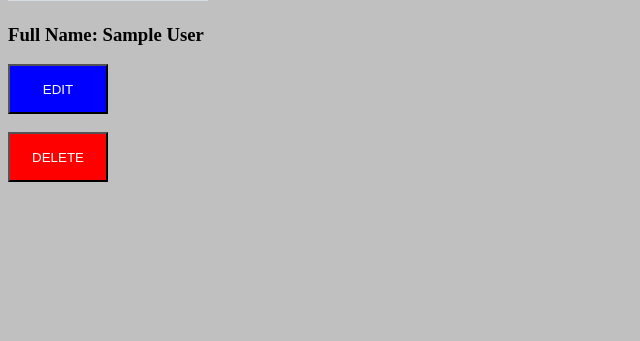
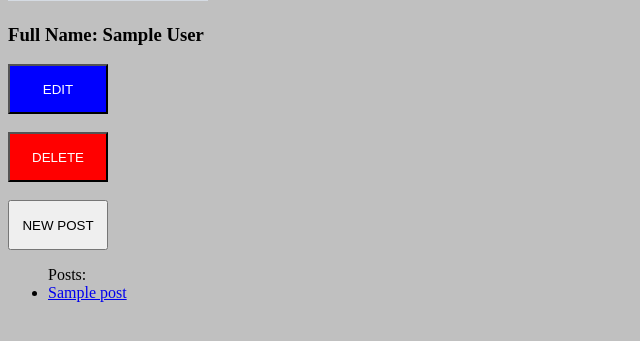
Before and after one commit to mcheng7687/Flask-Blogly, a Flask app: page /users/1 in a window 1280 px wide. Shown: the part 305-646 px from the top of the page, without its empty margins (0-640 px from the left). Run offline with Flask 2, Linux system fonts and the light colour scheme; tables that the repository leaves empty hold one stand-in row (values such as "Sample post"); grey boxes marked "Sample" are stand-in pictures.

Commit message:
Updated for Part Two

```diff
--- a/app.py
+++ b/app.py
@@ -1,21 +1,23 @@
 """Blogly application."""
 
 from flask import Flask, render_template, redirect, session, request
-from models import db, connect_db, User
+from models import db, connect_db, User, Post
 
 
 app = Flask(__name__)
-app.config['SQLALCHEMY_DATABASE_URI'] = 'postgresql:///blogly'
-app.config['SQLALCHEMY_TRACK_MODIFICATIONS'] = False
-app.config['SQLALCHEMY_ECHO'] = True
+app.config["SQLALCHEMY_DATABASE_URI"] = "postgresql:///blogly"
+app.config["SQLALCHEMY_TRACK_MODIFICATIONS"] = False
+app.config["SQLALCHEMY_ECHO"] = True
 
 connect_db(app)
 db.create_all()
+
 
 @app.route("/")
 def home():
     """Home page"""
     return redirect("/users")
+
 
 @app.route("/users")
 def get_all_users():
@@ -25,34 +27,39 @@ def get_all_users():
 
     return render_template("users.html", users=users)
 
+
 @app.route("/users/new")
 def new_user():
     """Show new user form"""
 
     return render_template("new_user.html")
 
+
 @app.route("/users/new", methods=["POST"])
 def add_user():
     """Add new user to database and redirect to users page"""
 
-    first = request.form['first_name']
-    last = request.form['last_name']
-    url = request.form['image_url']
+    first = request.form["first_name"]
+    last = request.form["last_name"]
+    url = request.form["image_url"]
 
-    user = User(first_name = first, last_name = last, image_url = url)
+    user = User(first_name=first, last_name=last, image_url=url)
 
     db.session.add(user)
     db.session.commit()
 
     return redirect("/users")
 
+
 @app.route("/users/<id>")
 def get_user(id):
     """Getting specified user information"""
 
     user = User.query.get_or_404(id)
+    posts = Post.get_all_user_posts(id)
 
-    return render_template("user_info.html",user=user)
+    return render_template("user_info.html", user=user, posts=posts)
+
 
 @app.route("/users/<id>/edit")
 def edit_user(id):
@@ -60,17 +67,18 @@ def edit_user(id):
 
     user = User.query.get_or_404(id)
 
-    return render_template("edit_user.html",user=user)
+    return render_template("edit_user.html", user=user)
+
 
 @app.route("/users/<id>/edit", methods=["POST"])
 def edit_user_database(id):
     """Edit specified user information in database"""
 
-    user = User.query.get(id)
+    user = User.query.get_or_404(id)
 
-    first = request.form['first_name']
-    last = request.form['last_name']
-    url = request.form['image_url']
+    first = request.form["first_name"]
+    last = request.form["last_name"]
+    url = request.form["image_url"]
 
     user.updateInfo(first, last, url)
 
@@ -79,13 +87,83 @@ def edit_user_database(id):
 
     return redirect("/users")
 
+
 @app.route("/users/<id>/delete", methods=["POST"])
 def delete_user(id):
     """Deletes specified user in database"""
 
-    user = User.query.get(id)
+    user = User.query.get_or_404(id)
 
     db.session.delete(user)
     db.session.commit()
 
     return redirect("/users")
+
+
+@app.route("/users/<user_id>/posts/new")
+def new_post(user_id):
+    """Show new post form"""
+
+    return render_template("new_post.html", user_id=user_id)
+
+
+@app.route("/users/<user_id>/posts/new", methods=["POST"])
+def add_post(user_id):
+    """Add new post for specified user"""
+
+    title = request.form["title"]
+    content = request.form["content"]
+
+    post = Post(title=title, content=content, user_id=user_id)
+
+    db.session.add(post)
+    db.session.commit()
+
+    return redirect(f"/users/{user_id}")
+
+@app.route("/posts/<post_id>")
+def view_post(post_id):
+    """View specified post"""
+
+    post = Post.query.get_or_404(post_id)
+    user = User.query.get(post.user_id)
+
+    return render_template("view_post.html", user=user, post=post)
+
+@app.route("/posts/<post_id>/edit")
+def edit_post(post_id):
+    """Show edit post form"""
+
+    post = Post.query.get_or_404(post_id)
+    user = User.query.get_or_404(post.user_id)
+
+    return render_template("edit_post.html", user=user, post=post)
+
+
+@app.route("/posts/<post_id>/edit", methods=["POST"])
+def edit_post_database(post_id):
+    """Edit post from specified user"""
+
+    title = request.form["title"]
+    content = request.form["content"]
+
+    post = Post.query.get_or_404(post_id)
+    post.updatePost(title, content)
+    user_id = post.user_id
+
+    db.session.add(post)
+    db.session.commit()
+
+    return redirect(f"/users/{user_id}")
+
+@app.route("/posts/<post_id>/delete", methods=["POST"])
+def delete_post(post_id):
+    """Deletes specified post from user in database"""
+
+    post = Post.query.get_or_404(post_id)
+    user_id = post.user_id
+
+    db.session.delete(post)
+    db.session.commit()
+
+    return redirect(f"/users/{user_id}")
--- a/models.py
+++ b/models.py
@@ -15,12 +15,12 @@ class User (db.Model):
     __tablename__ = "user"
 
     id = db.Column(db.Integer,
-                   primary_key=True,
-                   autoincrement=True)
+                   primary_key = True,
+                   autoincrement = True)
     first_name = db.Column(db.String(20),
-                     nullable=False)
+                     nullable = False)
     last_name = db.Column(db.String(20),
-                     nullable=False)
+                     nullable = False)
     image_url = db.Column(db.String())
 
     def __repr__(self):
@@ -37,3 +37,29 @@ class User (db.Model):
         self.first_name = new_first
         self.last_name = new_last
         self.image_url = new_url
+
+class Post (db.Model):
+    """Post class"""
+
+    __tablename__ = "posts"
+
+    id = db.Column(db.Integer,
+                   primary_key = True,
+                   autoincrement = True)
+    title = db.Column(db.String(),
+                        nullable = False)
+    content = db.Column(db.String(),
+                        nullable = False)
+    created_at = db.Column(db.DateTime, default = db.func.current_timestamp())
+    user_id = db.Column(db.Integer,
+                        db.ForeignKey('user.id'))
+    user = db.relationship('User', backref = 'posts')
+
+    @classmethod
+    def get_all_user_posts(cls, user_id):
+        return cls.query.filter(Post.user_id == user_id).order_by(Post.created_at.desc()).all()
+
+    def updatePost(self, new_title, new_content):
+        self.title = new_title
+        self.content = new_content
+        self.created_at = db.func.current_timestamp()
--- a/templates/new_user.html
+++ b/templates/new_user.html
@@ -18,4 +18,8 @@
     <br><br><br>
     <button id="update" type="submit">SUBMIT</button>
 </form>
+<br>
+<form action="/users">
+    <button id="cancel" type="submit">CANCEL</button>
+</form>
 {% endblock %}
--- a/templates/user_info.html
+++ b/templates/user_info.html
@@ -13,4 +13,14 @@
 <form action="/users/{{ user.id }}/delete" method="POST">
     <button id="delete" type="submit">DELETE</button>
 </form>
+<br>
+<form action="/users/{{ user.id }}/posts/new">
+    <button id="add-post" type="submit">NEW POST</button>
+</form>
+<ul> Posts:
+    {% for post in posts %}
+    <li><a href="/posts/{{ post.id }}">{{ post.title }}</a></li>
+    {% endfor %}
+</ul>
+
 {% endblock %}
```
Also changed, not shown: templates/edit_post.html (added, +25 -0 lines), templates/new_post.html (added, +21 -0 lines), templates/view_post.html (added, +22 -0 lines), test_user_model.py (+4 -4 lines).
